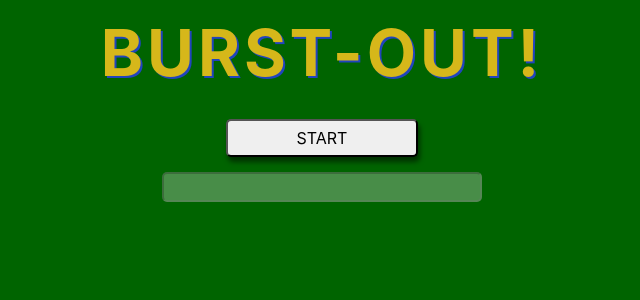
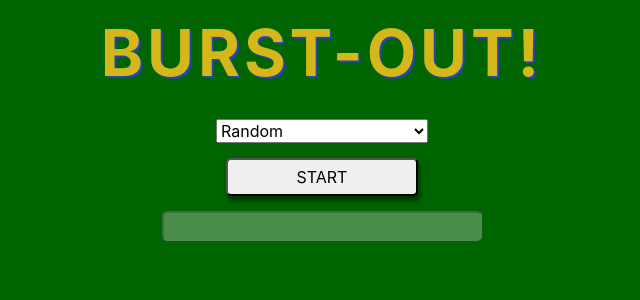
Before and after one commit to awdenton/burstout, a React (Create React App) app: page / in a window 1280 px wide. Shown: the top 300 px of the page, without its empty margins (318-958 px from the left). Built offline with nearby package versions, Linux system fonts and the light colour scheme.

Commit message:
there's a win condition now

```diff
--- a/src/App.css
+++ b/src/App.css
@@ -17,7 +17,7 @@ input:focus {
 }
 
 .game-toggle {
-  margin-bottom: 15px;
+  margin: 15px 0px;
   padding: 5px;
   width: 15%;
   min-width: 100px;
--- a/src/App.js
+++ b/src/App.js
@@ -10,14 +10,16 @@ export default function App() {
 
   const [gameActive, setGameActive] = useState(false);
   const [guess, setGuess] = useState("");
-  const [roundTheme, setRoundTheme] = useState("Burst Out");
+  const [roundTheme, setRoundTheme] = useState("Random");
   const [cards, setCards] = useState([]);
   const [misses, setMisses] = useState([]);
 
   const [gameToggleLabel, setGameToggleLabel] = useState("Start");
   const [gameToggleActive, setGameToggleActive] = useState(true);
+  const [themePickerActive, setThemePickerActive] = useState(true);
 
   const [timer, setTimer] = useState(0);
+  const [timerMessage, setTimerMessage] = useState("");
   const [timerActive, setTimerActive] = useState(false);
 
   // Contorls the timer
@@ -28,8 +30,9 @@ export default function App() {
       } else {
         flipCards();
         setTimerActive(false);
+        setTimerMessage("Time's up!")
         setGuess("");
-        setGameToggleLabel("Random Category");
+        setGameToggleLabel("Pick New Category");
       }
     }
   });
@@ -66,15 +69,18 @@ export default function App() {
   // There is one button in the game, what it does changes based on gameActive/timerActive
   const toggleGame = () => {
     if (!gameActive) {
-      setGameToggleActive(false)
+      setGameToggleActive(false);
+      setThemePickerActive(false);
       dealGame();
     } else if (gameActive && timerActive) {
       flipCards();
       setGuess("");
       setTimerActive(false);
-      setGameToggleLabel("New Random Category");
+      setTimerMessage("Time's up!");
+      setGameToggleLabel("Pick New Category");
     } else if (gameActive && !timerActive) {
-      setGameToggleActive(false)
+      setGameToggleActive(false);
+      setThemePickerActive(true);
       setMisses([]);
       setCards([]);
     }
@@ -83,7 +89,9 @@ export default function App() {
   // Sets up the next round. setCards here triggers the cardTransition animation, when it completes
   // the theme is revelead and the timer starts
   const dealGame = () => {
-    let newCat = _.sample(categories);
+    let newCat = {};
+
+    roundTheme === "Random" ? newCat = _.sample(categories) : newCat = _.find(categories, {theme: roundTheme})
 
     setCards(_.chain(newCat.answers)
       .shuffle()
@@ -93,6 +101,9 @@ export default function App() {
     );
 
     setRoundTheme(newCat.theme);
+  }
+  const handleThemeChoice = (e) => {
+    setRoundTheme(e.target.value);
   }
 
   const typingGuess = e => {
@@ -114,6 +125,7 @@ export default function App() {
 
     if (foundMatch) {
       setCards(tempCards);
+      checkWin();
     } else {
       let missCopy = _.clone(misses);
       missCopy.push(guess);
@@ -121,6 +133,15 @@ export default function App() {
     }
 
     setGuess("");
+  }
+
+  const checkWin = () => {
+    let unFlipped = _.filter(cards, { flipped: false });
+
+    if (!unFlipped[0]) {
+      setTimerActive(false);
+      setTimerMessage("You Win!");
+    }
   }
 
   const flipCards = () => {
@@ -137,6 +158,17 @@ export default function App() {
     <div className="App">
 
       <h1 className="title banner">BURST-OUT!</h1>
+
+      <div className="theme-picker">
+        <select onChange={handleThemeChoice} disabled={!themePickerActive}>
+            <option value='Random'>Random</option>
+          {_.map(categories, cat => {
+            return (
+              <option value={cat.theme}>{cat.theme}</option>
+            );
+          })}
+        </select>
+      </div>
 
       <button onClick={toggleGame} disabled={!gameToggleActive} className="game-toggle">{gameToggleLabel}</button>
 
@@ -155,7 +187,7 @@ export default function App() {
         </div>
 
 
-          <h3 className="banner">{!gameActive ? "": timerActive ? `${timer} Seconds Remaining!` : "Time's up!" }</h3>
+        <h3 className="banner">{!gameActive ? "" : timerActive ? `${timer} Seconds Remaining!` : `${timerMessage}`}</h3>
 
         <div>
           {_.map(misses, (miss, index) => {
```
